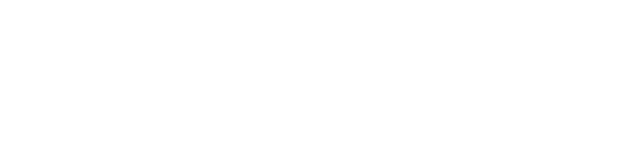
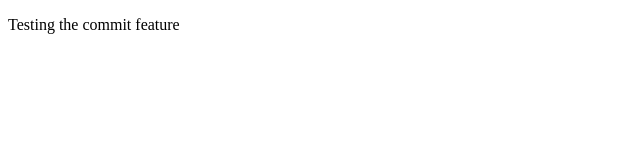
Before and after one commit to WVU-CS330-2024-08-Group04/Inferno, a plain HTML site: page inferno.html in a window 1280 px wide. Shown: the whole page, without its empty margins (0-640 px from the left). Drawn offline with Linux system fonts and the light colour scheme.

Commit message:
Update inferno.html

```diff
--- a/inferno.html
+++ b/inferno.html
@@ -6,6 +6,6 @@
     <title>Document</title>
 </head>
 <body>
-
+    <p>Testing the commit feature</p>
 </body>
 </html>
```
